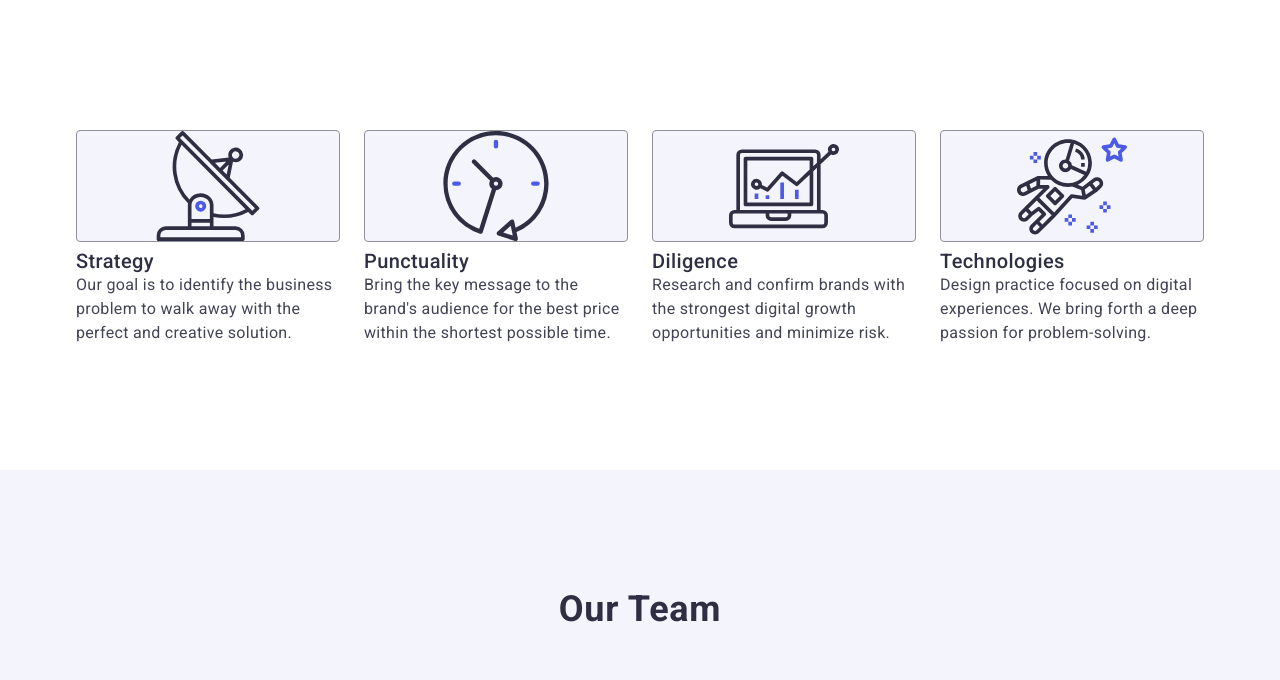
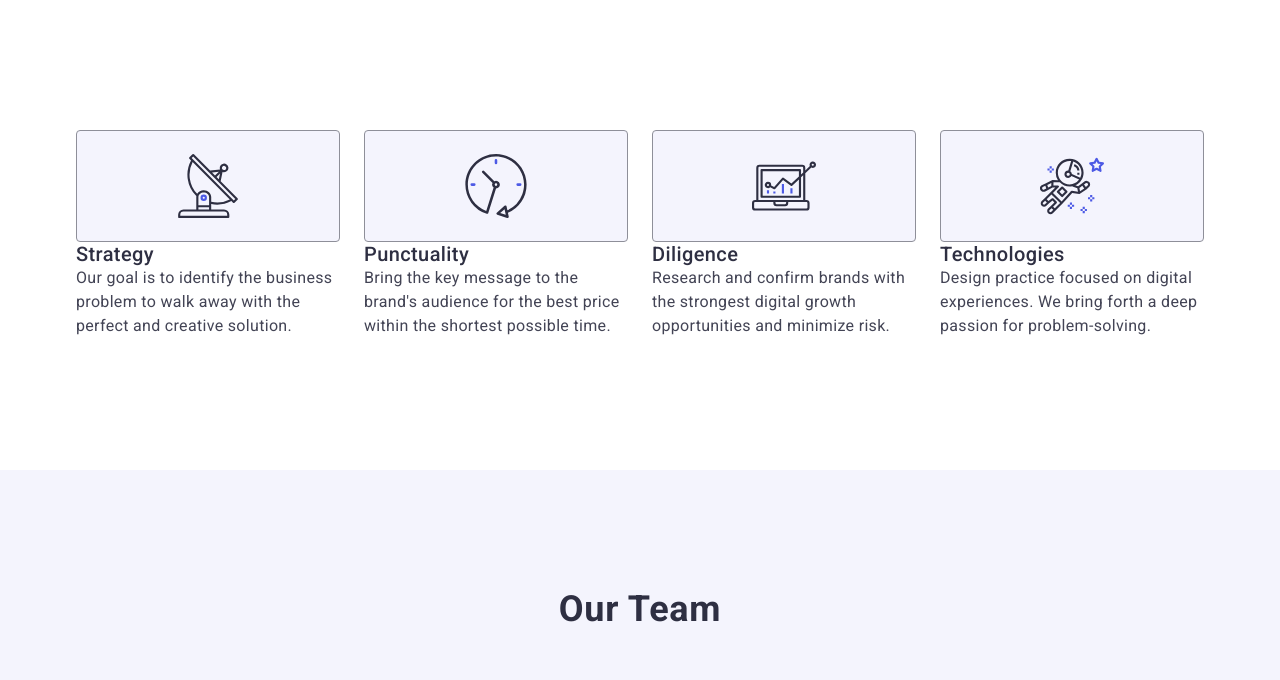
Before and after one commit to yktyltgba-collab/goit-markup-hw-04, a plain HTML site: page index.html in a window 1280 px wide. Shown: the part 780-1460 px from the top of the page. Drawn offline with nearby package versions, Linux system fonts and the light colour scheme.

Commit message:
<comment that describes the changes>

```diff
--- a/css/styles.css
+++ b/css/styles.css
@@ -296,12 +296,21 @@ footer {
   gap: 8px;
 }
 
-.icon {
+.icon-services {
+  width: 64px;
+  height: 64px;
+  background-color: #f4f4fd;
+}
+
+.fetures-frame {
+  display: flex;
   width: 264px;
   height: 112px;
   background-color: #f4f4fd;
   border: #8e8f99 1px solid;
   border-radius: 4px;
+  align-items: center;
+  justify-content: center;
 }
 
 .services-content {
--- a/index.html
+++ b/index.html
@@ -52,9 +52,11 @@
       <div class="container">
         <ul class="services-list">
           <li class="features1">
-            <svg class="icon" width="40" height="40">
+            <div class="fetures-frame">
+              <svg class="icon-services" width="40" height="40">
                 <use href="icons.svg#icon-antenna-1"></use>
               </svg>
+            </div>
             <h3 class="properties">Strategy</h3>
             <p class="services-content">
               Our goal is to identify the business problem to walk away with the
@@ -62,9 +64,11 @@
             </p>
           </li>
           <li class="features2">
-            <svg class="icon" width="40" height="40">
+            <div class="fetures-frame">
+              <svg class="icon-services" width="40" height="40">
                 <use href="icons.svg#icon-clock-1"></use>
               </svg>
+            </div>
             <h3 class="properties">Punctuality </h3>
             <p class="services-content">
               Bring the key message to the brand's audience for the best price
@@ -72,9 +76,11 @@
             </p>
           </li>
           <li class="features3">
-            <svg class="icon" width="40" height="40">
+            <div class="fetures-frame">
+              <svg class="icon-services" width="40" height="40">
                 <use href="icons.svg#icon-diagram-1"></use>
               </svg>
+            </div>
             <h3 class="properties">Diligence</h3>
             <p class="services-content">
               Research and confirm brands with the strongest digital growth
@@ -82,9 +88,11 @@
             </p>
           </li>
           <li class="features4">
-            <svg class="icon" width="40" height="40">
+            <div class="fetures-frame">
+              <svg class="icon-services" width="40" height="40">
                 <use href="icons.svg#icon-astronaut-1"></use>
               </svg>
+            </div>
             <h3>Technologies</h3>
             <p class="services-content">
               Design practice focused on digital experiences. We bring forth a
```
Lines whose indentation alone changed are shown as unchanged.
